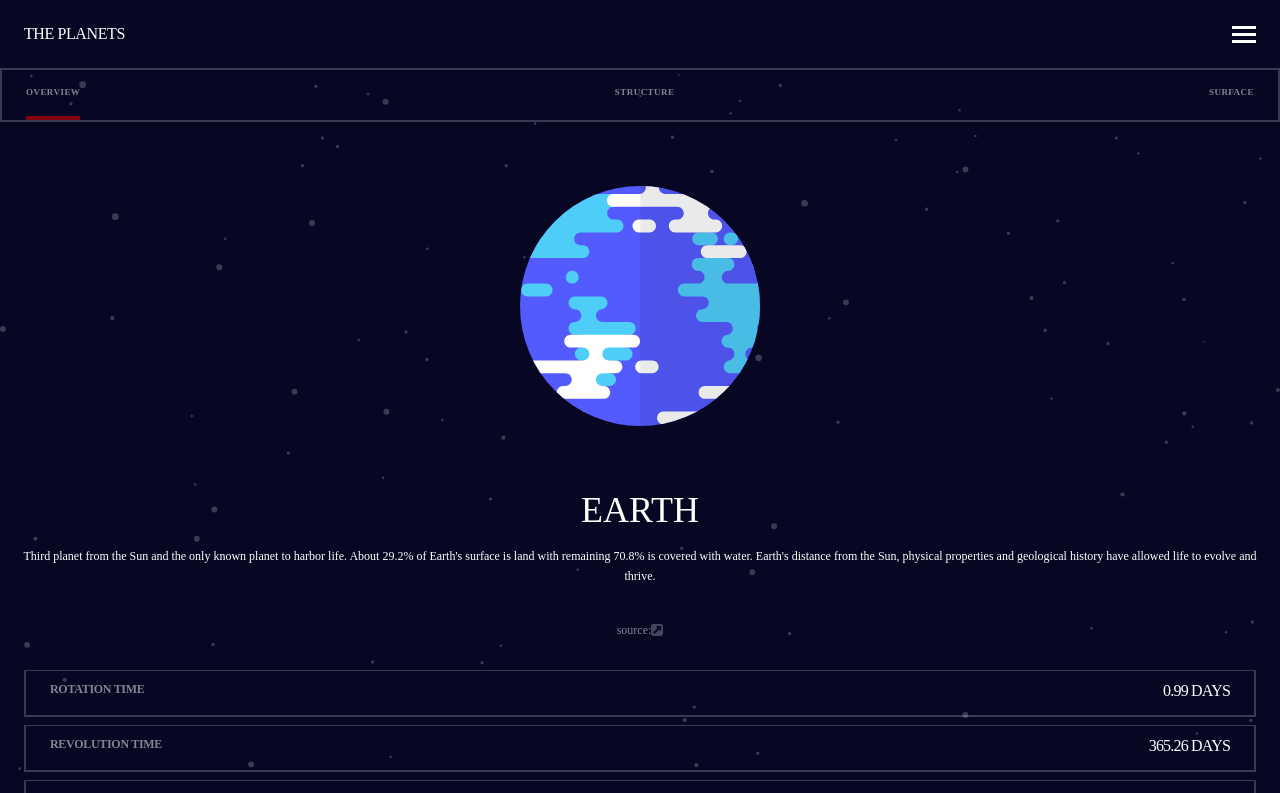
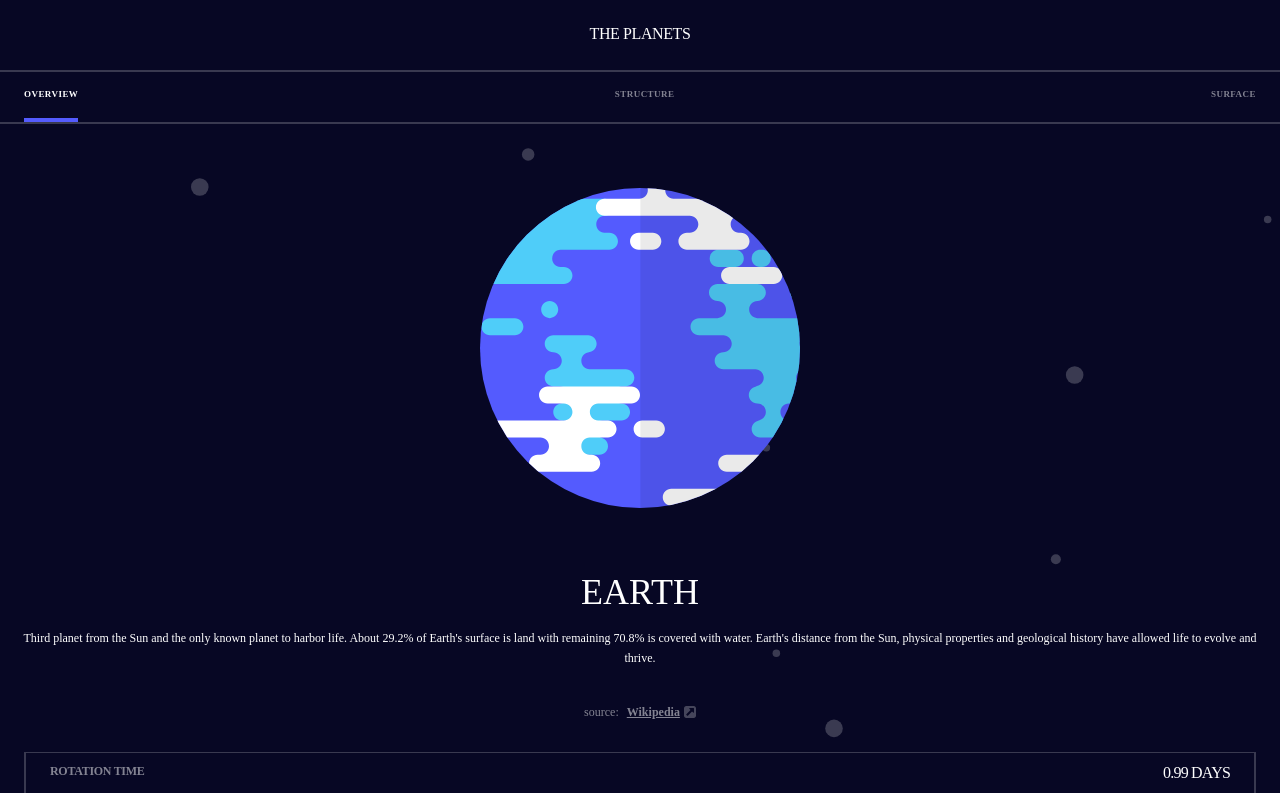
Before and after one commit to tamta123/planet-fact-site, a React (Vite) app: page /Earth in a window 1280 px wide. Shown: the top 793 px of the page. Built offline with nearby package versions, Linux system fonts and the light colour scheme; the HTML template or start-up script is replaced by a standard one.

Commit message:
style: fix burger menu and background transition

```diff
--- a/index.html
+++ b/index.html
@@ -6,8 +6,20 @@
     <meta name="viewport" content="width=device-width, initial-scale=1.0" />
     <title>Vite + React</title>
   </head>
-  <body style="background-color: #070724">
-    <div id="root" style="min-height: 100vh"></div>
+  <body
+    style="
+      background-color: #070724;
+      background-image: url('../public/assets/background-stars.svg');
+      background-repeat: no-repeat;
+      background-size: 300%;
+      background-position: center;
+      position: relative;
+    "
+    class="background-animation"
+  >
+    <div id="root" style="min-height: 100vh; position: absolute"></div>
     <script type="module" src="/src/main.jsx"></script>
   </body>
 </html>
+
+<!-- class="background-animation" -->
--- a/src/App.jsx
+++ b/src/App.jsx
@@ -1,27 +1,27 @@
 // import { useState } from "react";
-import "./App.css";
 import { Routes, Route, Navigate } from "react-router-dom";
 import Planets from "./components/planets";
 import Header from "./components/header";
-import backgroundImage from "../public/assets/background-stars.svg";
+import { useState } from "react";
 
 function App() {
-  const rootStyle = {
-    height: "100vh",
-    backgroundImage: `url(${backgroundImage})`,
-    backgroundRepeat: "no-repeat",
-    backgroundSize: "cover",
-    backgroundPosition: "center",
-    animation: "float 15s linear infinite", // Fixed animation value
+  const [isMenuOpen, setIsMenuOpen] = useState(false);
+  const toggleMenu = () => {
+    setIsMenuOpen(!isMenuOpen);
   };
+
   return (
-    <div id="container" style={rootStyle}>
-      <Header />
+    <div>
+      <Header
+        setIsMenuOpen={setIsMenuOpen}
+        toggleMenu={toggleMenu}
+        isMenuOpen={isMenuOpen}
+      />
       <Routes>
         <Route path="/" element={<Navigate to="/Neptune" />} />
         {/* Navigate component from react-router-dom, which allows us to
         programmatically navigate to a specific route. */}
-        <Route path="/:name" element={<Planets />} />
+        <Route path="/:name" element={<Planets isMenuOpen={isMenuOpen} />} />
       </Routes>
     </div>
   );
--- a/src/components/header.css
+++ /dev/null
@@ -1,5 +0,0 @@
-header {
-  width: 100%;
-  height: auto;
-  display: flex;
-}
--- a/src/components/header.jsx
+++ b/src/components/header.jsx
@@ -1,23 +1,16 @@
-import "./header.css";
 import planetData from "../data.json";
 import { Routes, Route, Link } from "react-router-dom";
-import { useState } from "react";
 
 // import Planets from "./planets";
 
-const Header = () => {
-  const [isMenuOpen, setIsMenuOpen] = useState(false);
-  const toggleMenu = () => {
-    setIsMenuOpen(!isMenuOpen);
-  };
-
+const Header = ({ toggleMenu, isMenuOpen }) => {
   return (
-    <header className="flex items-center justify-center py-4 px-6 bg-header-blue border-b-header-border">
-      <h1 className="font-antonio font-normal font-medium text-base leading-9 tracking-tight uppercase text-white	">
+    <header className="flex top-0 fixed h-auto w-full items-center justify-center py-4 px-6 bg-header-blue md:justify-center ">
+      <h1 className="font-antonio  font-medium text-base leading-9 tracking-tight uppercase text-white	">
         THE PLANETS
       </h1>
       <svg
-        className="ml-auto cursor-pointer "
+        className="ml-auto cursor-pointer md:hidden"
         xmlns="http://www.w3.org/2000/svg"
         width="24"
         height="17"
@@ -27,13 +20,13 @@ const Header = () => {
           <path d="M0 0h24v3H0zM0 7h24v3H0zM0 14h24v3H0z" />
         </g>
       </svg>
-      <div className="w-full fixed top-14 left-0 z-20 transition-all duration-500 ease-in">
+      <div className="w-full fixed top-[63px] left-0 z-20 transition-all duration-500 ease-in">
         {isMenuOpen ? (
-          <ul className="md:flex flex-col items-start w-full pl-6 pr-6 bg-header-blue">
+          <ul className="md:flex flex-col items-start w-full pl-6 pr-6 bg-header-blue z-999">
             {planetData.map((planet) => (
               <div
                 key={planet.name}
-                className="flex items-center pb-5 pt-5 border-solid border-b-2 border-white border-opacity-10"
+                className="flex w-full items-center pb-5 pt-5 border-solid border-b-2 border-white border-opacity-10  bg-header-blue"
               >
                 <div
                   className="w-4 h-4 rounded-full mr-6 "
--- a/src/components/images.jsx
+++ b/src/components/images.jsx
@@ -13,18 +13,21 @@ const Images = ({ planet, status }) => {
   const imageSrc = renderImage();
 
   return (
-    <div className="flex justify-center mt-16">
+    <div className="flex justify-center align-middle mt-16">
       {status === "geology" ? (
         <>
-          <img className="relative w-60 h-60 " src={planet.images.planet} />
           <img
-            className="absolute top-[300px] w-30 h-40"
+            className="relative w-60 h-60 z-[-10] md:w-80 md:h-80"
+            src={planet.images.planet}
+          />
+          <img
+            className="absolute top-[290px] z-[-10] w-30 h-40 md:top-[360px]"
             src={planet.images.geology}
           />
         </>
       ) : (
         <img
-          className="w-60 h-60 "
+          className="w-60 h-60 md:w-80 md:h-80 "
           src={imageSrc}
           alt={`${planet.name} ${status}`}
         />
--- a/src/components/planets.jsx
+++ b/src/components/planets.jsx
@@ -5,8 +5,9 @@ import Text from "./text";
 import Images from "./images";
 import Footer from "./footer";
 
-const Planets = () => {
+const Planets = ({ isMenuOpen }) => {
   const { name } = useParams();
+  console.log(isMenuOpen);
 
   const planet = planetData.find((planet) => planet.name === name);
   console.log(planet);
@@ -34,46 +35,68 @@ const Planets = () => {
     }
   }, [planet]);
 
-  console.log(currentDesktop.status.image);
-  console.log(`border-[${planet.color}]`);
-
   return (
     <>
-      <div className="flex justify-between  px-6 w-full border-solid border-2 border-white border-opacity-20">
+      <div className="flex justify-between  px-6 w-full border-solid border-b-2 border-t-2 border-white border-opacity-20 mt-[70px]">
         <button
-          className={`font-spartan h-[50px] font-semibold text-[9px] border-b-4 border-solid text-center tracking-wider opacity-50 uppercase ${
-            currentDesktop.status === "overview"
-              ? `opacity-100 border-[red]`
-              : "border-transparent"
-          } text-white`}
+          className={`font-spartan h-[50px] font-semibold text-[9px] border-b-4 border-solid text-center tracking-wider  text-white  uppercase `}
+          style={{
+            opacity: isMenuOpen
+              ? "1"
+              : currentDesktop.status === "overview"
+              ? "1"
+              : "0.5",
+            borderColor:
+              currentDesktop.status === "overview"
+                ? planet.color
+                : "transparent",
+          }}
           onClick={() => updateCurrentDesktop("overview")}
         >
           OVERVIEW
         </button>
         <button
-          className={`font-spartan h-[50px] font-semibold text-[9px] border-b-4 border-solid text-center tracking-wider opacity-50 uppercase ${
-            currentDesktop.status === "structure"
-              ? `opacity-100 border-[${planet.color}]`
-              : "border-transparent"
-          } text-white`}
+          className={`font-spartan h-[50px] font-semibold text-[9px] border-b-4 border-solid text-center tracking-wider uppercase  text-white`}
+          style={{
+            opacity: isMenuOpen
+              ? "1"
+              : currentDesktop.status === "structure"
+              ? "1"
+              : "0.5",
+            borderColor:
+              currentDesktop.status === "structure"
+                ? planet.color
+                : "transparent",
+          }}
           onClick={() => updateCurrentDesktop("structure")}
         >
           Structure
         </button>
         <button
-          className={`font-spartan h-[50px] font-semibold text-[9px] border-b-4 border-solid text-center tracking-wider opacity-50 uppercase ${
-            currentDesktop.status === "geology"
-              ? `opacity-100 border-[${planet.color}]`
-              : "border-transparent"
-          } text-white`}
+          className={`font-spartan h-[50px] font-semibold text-[9px] border-b-4 border-solid text-center tracking-wider uppercase   text-white`}
+          style={{
+            opacity: isMenuOpen
+              ? "1"
+              : currentDesktop.status === "geology"
+              ? "1"
+              : "0.5",
+            borderColor:
+              currentDesktop.status === "geology"
+                ? planet.color
+                : "transparent",
+          }}
           onClick={() => updateCurrentDesktop("geology")}
         >
           Surface
         </button>
       </div>
       <Images planet={planet} status={currentDesktop.status} />
-      <Text planet={planet} currentDesktop={currentDesktop} />
-      <Footer planet={planet} />
+      <Text
+        planet={planet}
+        currentDesktop={currentDesktop}
+        isMenuOpen={isMenuOpen}
+      />
+      <Footer planet={planet} isMenuOpen={isMenuOpen} />
     </>
   );
 };
--- a/src/components/text.jsx
+++ b/src/components/text.jsx
@@ -1,9 +1,4 @@
-import planetData from "../data.json";
-
-const Text = ({ planet, currentDesktop }) => {
-  // const sourceUrl = new URL(currentDesktop.source);
-  // const sourceDomain = sourceUrl.hostname.split(".")[1];
-
+const Text = ({ planet, currentDesktop, isMenuOpen }) => {
   return (
     <div className="px-4 mt-16 mb-7">
       <h2 className="text-4xl font-normal leading-10 text-center uppercase text-white font-antonio mb-4">
@@ -12,9 +7,19 @@ const Text = ({ planet, currentDesktop }) => {
       <p className="text-xs font-normal leading-5 text-center text-white font-spartan mb-8">
         {currentDesktop.about}
       </p>
-      <div className="flex items-center justify-center text-xs font-normal leading-6 text-white font-spartan mix-blend-normal opacity-50">
+      <div
+        className="flex gap-[4px] items-center justify-center text-xs font-normal leading-6 text-white font-spartan mix-blend-normal opacity-50"
+        style={{ opacity: isMenuOpen ? "1" : "0.5" }}
+      >
         <span>source:</span>
-        <span className="font-bold">{planet.source}</span>
+        <a
+          href={currentDesktop.source}
+          target="_blank"
+          rel="noopener noreferrer"
+          className="font-bold ml-1 underline"
+        >
+          Wikipedia
+        </a>
         <svg xmlns="http://www.w3.org/2000/svg" width="12" height="12">
           <path
             fill="#FFF"
--- a/src/index.css
+++ b/src/index.css
@@ -23,9 +23,30 @@ body {
   .font-spartan {
     font-family: "Spartan";
   }
-  .header-transition {
-    transition-property: all;
-    transition-duration: 1000ms;
-    transition-timing-function: ease-in;
+  .background-animation {
+    animation: float 15s linear infinite;
+  }
+
+  @keyframes float {
+    0% {
+      background-position: 0px;
+      background-position: 0px;
+    }
+    25% {
+      background-position: 5%;
+      background-position: -5%;
+    }
+    50% {
+      background-position: 0%;
+      background-position: -10%;
+    }
+    75% {
+      background-position: -10%;
+      background-position: -10%;
+    }
+    100% {
+      background-position: 0px;
+      background-position: 0px;
+    }
   }
 }
```
Also changed, not shown: src/components/footer.jsx (+18 -6 lines), src/App.css (deleted).
